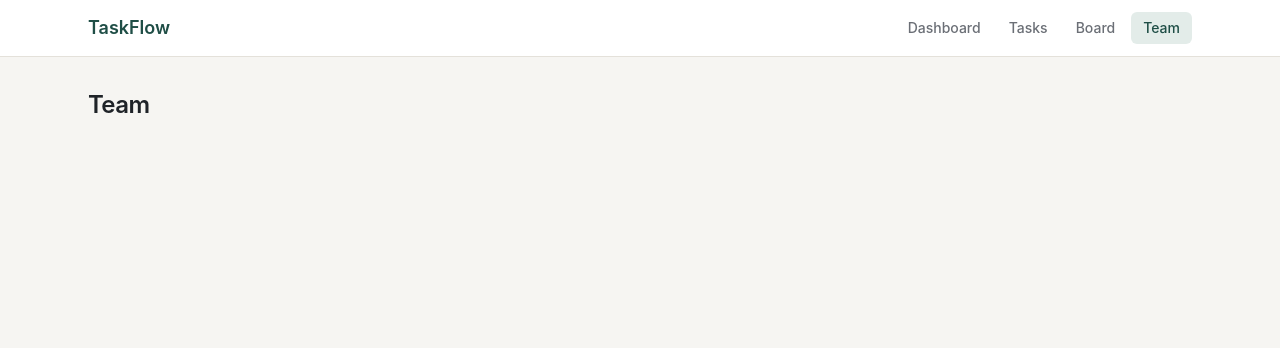
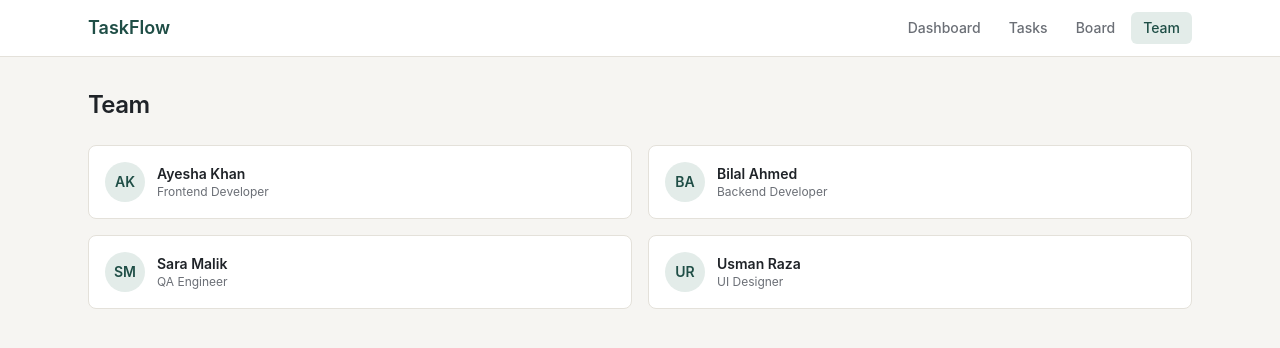
Before and after one commit to khadijafatima409/taskflow, a React (Vite) app: page /team in a window 1280 px wide. Shown: the top 348 px of the page. Built offline with nearby package versions, Linux system fonts and the light colour scheme.

Commit message:
feat(team): show team members with roles

```diff
--- a/src/components/features/team/TeamPage.tsx
+++ b/src/components/features/team/TeamPage.tsx
@@ -1,7 +1,27 @@
+import Card from '../../Card';
+import { seedTeam } from '../../../data/seedTeam';
+import { getInitials } from '../../../utils/team';
+
 function TeamPage() {
   return (
     <main className="mx-auto max-w-6xl px-4 py-8 sm:px-6">
-      <h1 className="text-2xl font-semibold tracking-tight">Team</h1>
+      <h1 className="mb-6 text-2xl font-semibold tracking-tight">Team</h1>
+
+      <div className="grid gap-4 sm:grid-cols-2">
+        {seedTeam.map((member) => (
+          <Card key={member.id} className="p-4">
+            <div className="flex items-center gap-3">
+              <span className="flex h-10 w-10 items-center justify-center rounded-full bg-primary-soft text-sm font-semibold text-primary">
+                {getInitials(member.name)}
+              </span>
+              <div>
+                <p className="text-sm font-semibold">{member.name}</p>
+                <p className="text-xs text-muted">{member.role}</p>
+              </div>
+            </div>
+          </Card>
+        ))}
+      </div>
     </main>
   );
 }
--- a/src/utils/team.ts
+++ b/src/utils/team.ts
@@ -4,3 +4,12 @@ export function getMemberName(members: TeamMember[], memberId: string | null): s
   const member = members.find((m) => m.id === memberId);
   return member ? member.name : 'Unassigned';
 }
+
+// 'Ayesha Khan' → 'AK'
+export function getInitials(name: string): string {
+  return name
+    .split(' ')
+    .map((part) => part[0])
+    .join('')
+    .toUpperCase();
+}
```
